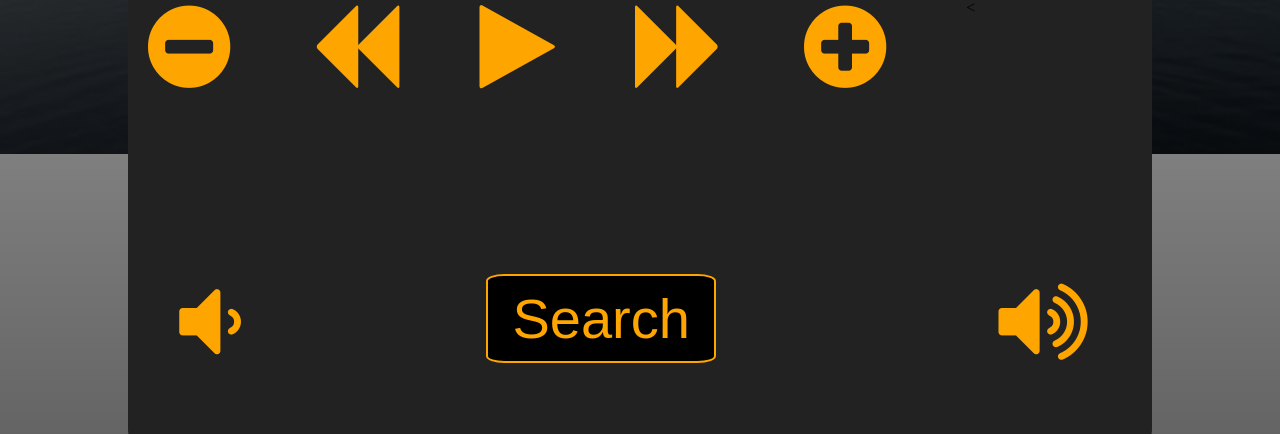
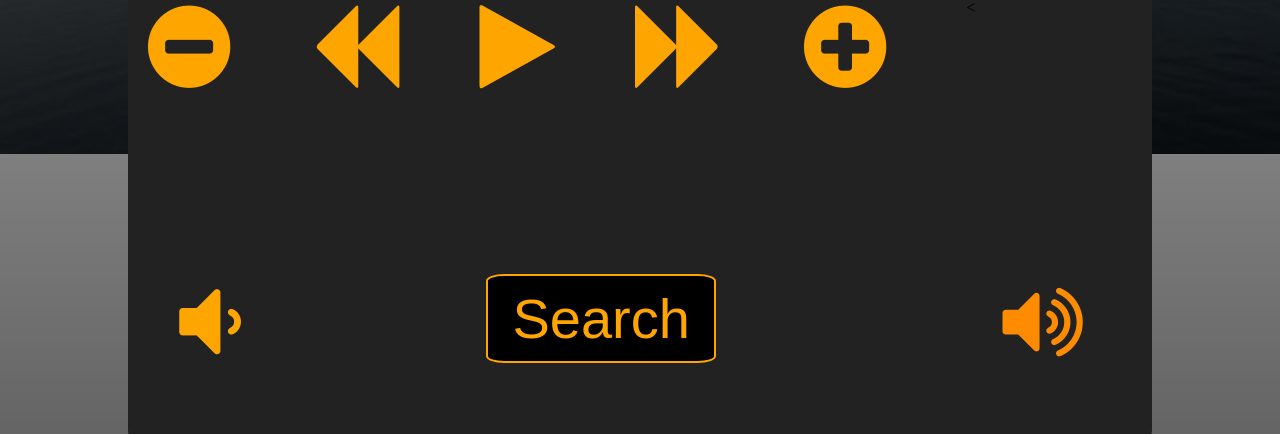
Before and after one commit to slippy17/webserver_zero, a Flask app: page / in a window 1280 px wide, while the restyled element is pressed. Shown: the part 646-1080 px from the top of the page. Run offline with Flask 2, Linux system fonts and the light colour scheme; data that the repository does not hold is empty; parts of the project's set-up code (start-up, migrations or seed data) failed here and were passed over; some libraries are stand-ins or nearby versions.

Commit message:
volume animate

```diff
--- a/static/styles.css
+++ b/static/styles.css
@@ -160,12 +160,21 @@ body {
 	left:85%;
 }
 
+.player .main .controls > div.vol-up-control i.fa-volume-up:active {
+  color: darkorange;
+	transform: scale(90%);
+}
 
 
 .player .main .controls > div.vol-down-control i.fa-volume-down {
 	position:absolute;
 	top: 85%;
 	left:5%;
+}
+
+.player .main .controls > div.vol-down-control i.fa-volume-down:active {
+  color: darkorange;
+	transform: scale(90%);
 }
 
 
```
